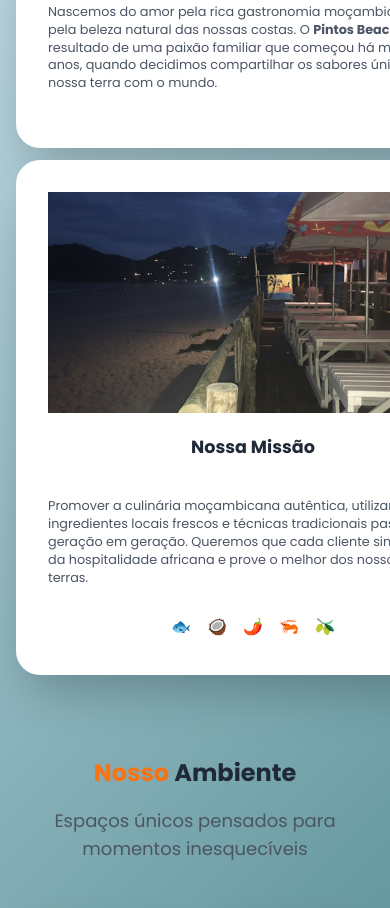
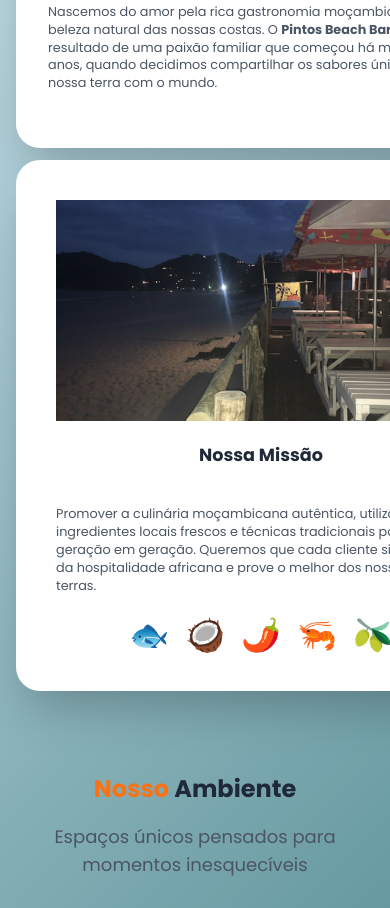
Before and after one commit to Freelincing/pintos-landing-page, a website: page index.html in a window 390 px wide. Shown: the part 1976-2884 px from the top of the page. Drawn offline with nearby package versions, Linux system fonts and the light colour scheme; grey boxes are pictures that could not be loaded.

Commit message:
teste
teste imagem ainda

```diff
--- a/index.html
+++ b/index.html
@@ -188,7 +188,7 @@
             }
 
             .mobile-grid-2 .card-hover {
-                padding: 2rem !important;
+                padding: 2.5rem !important;
             }
 
             .mobile-grid-2 h3 {
@@ -206,7 +206,7 @@
             }
 
             .mobile-grid-2 .text-2xl {
-                font-size: 1rem !important;
+                font-size: 2rem !important;
             }
 
             /* Ambiente cards lado a lado */
```
